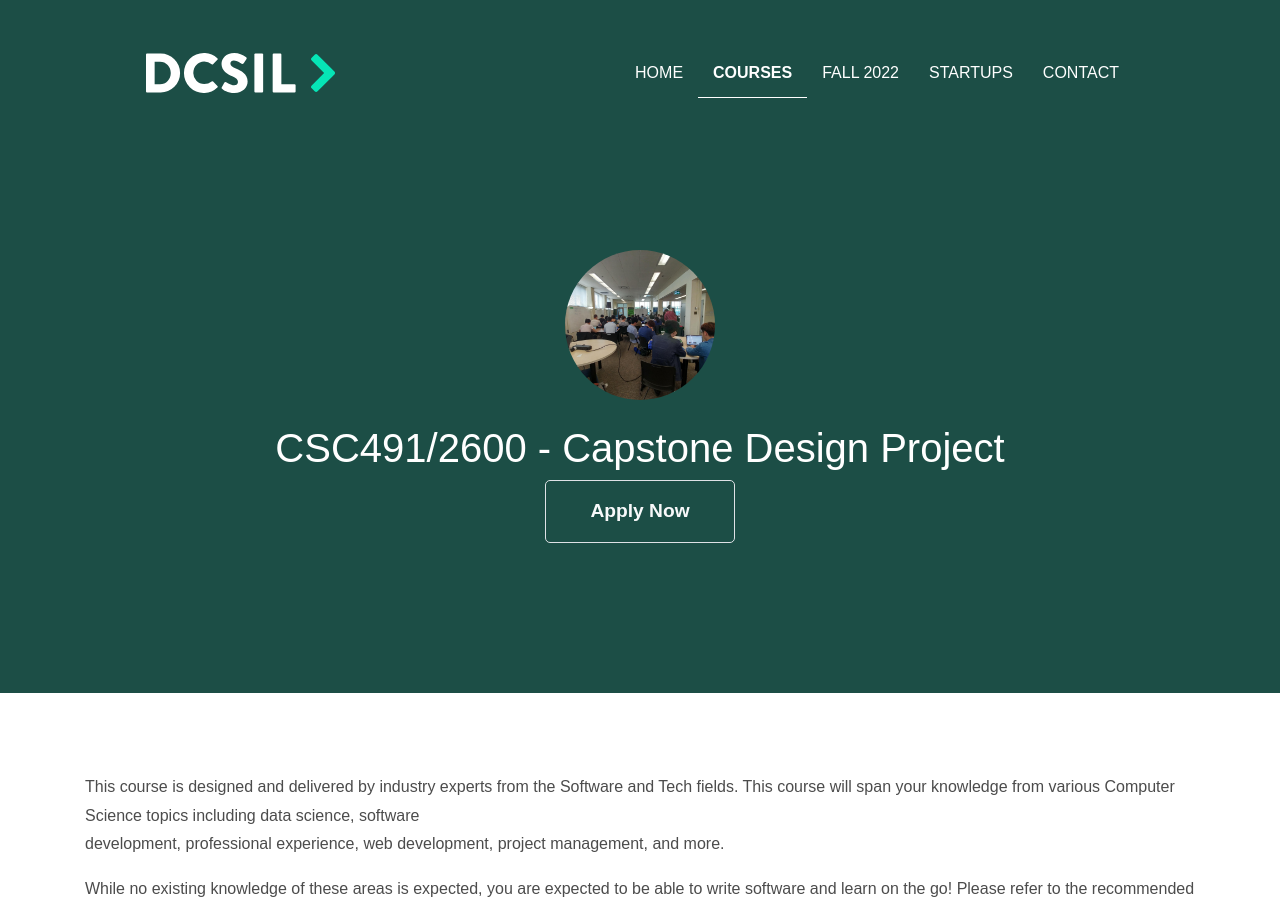
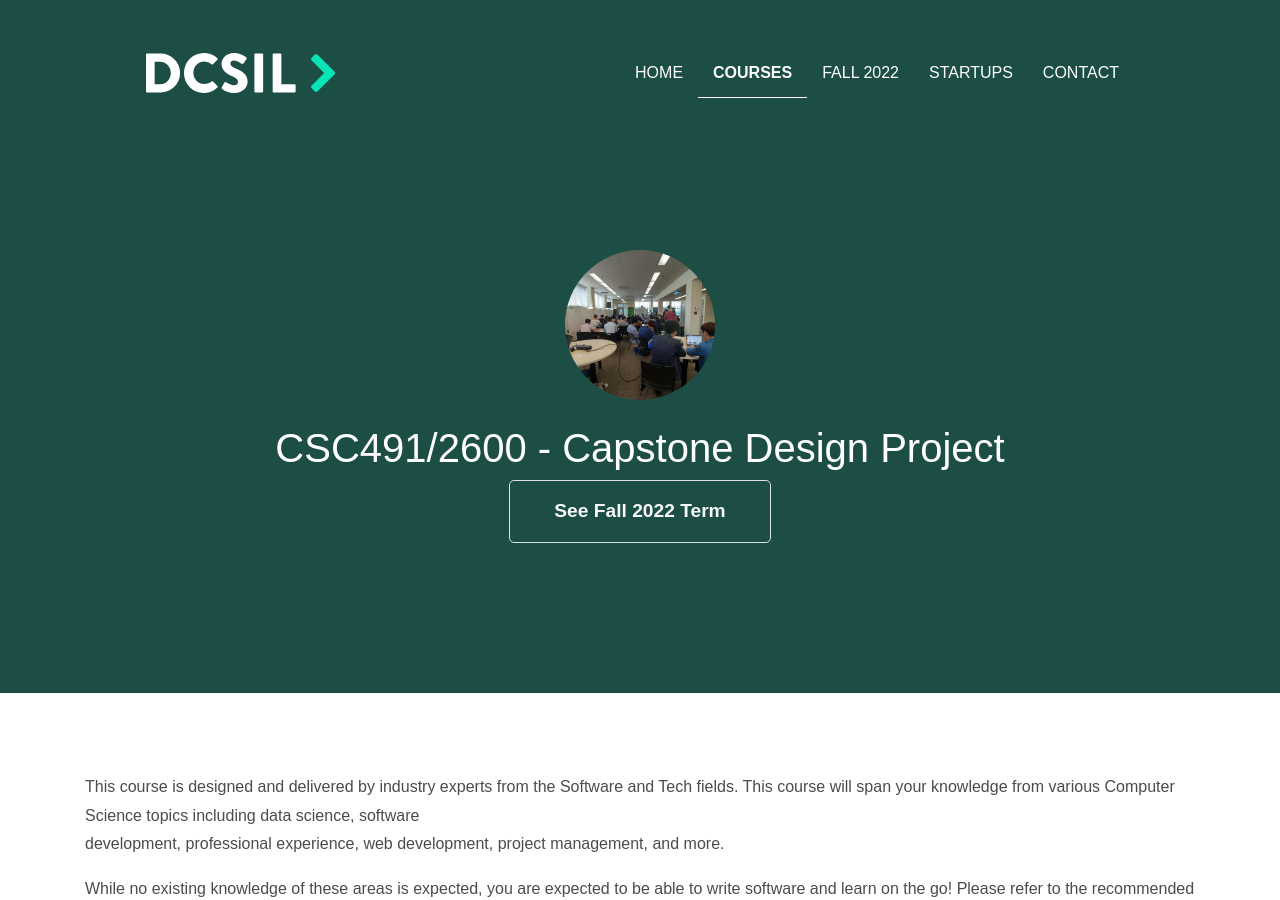
Before and after one commit to dcsil/website, a Jekyll site: the page built from _pages/courses/csc491.html, in a window 1280 px wide and 900 px high. Built offline with Jekyll 4.4.1, drawn with Linux system fonts in a browser that asks for light colours.

Commit message:
Direct 491 to term

```diff
--- a/_pages/courses/csc491.html
+++ b/_pages/courses/csc491.html
@@ -8,8 +8,8 @@ layout: page
 active: 'course'
 type: 'course'
 link:
-  text: "Apply Now"
-  href: "https://drive.google.com/file/d/1voK_i_YBlnL3rG6t3EuPBpZhdLapAU5t/view?usp=sharing"
+  text: "See Fall 2022 term"
+  href: "/fall-2022"
 ---
 
 {% capture content %}{% include course/csc491.md %}{% endcapture %}
```
